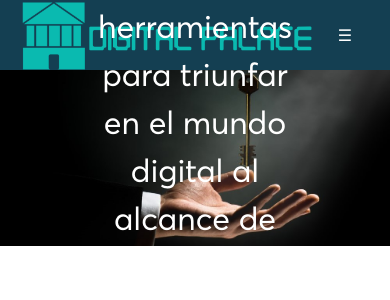
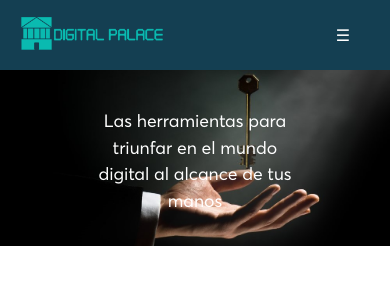
Before and after one commit to Ziliesar/digitalpalace, a PHP site: page / in a window 390 px wide. Shown: the top 300 px of the page. Run offline with PHP 8.4, Linux system fonts and the light colour scheme.

Commit message:
Menú se ajusto a los tamaños de pantalla

```diff
--- a/estilos/estilosp2.css
+++ b/estilos/estilosp2.css
@@ -27,13 +27,60 @@
     top: 40%;
     left: 50%;
 }
+
+
+@media only screen and (min-width: 650px){
     .texto2{
         position: absolute;
         top: 30%;
         left: 50%;
         transform: translate(-50%, -50%);
         color: #fff;
-    font-size: 200%
+        font-size: 200%;
+    }
+
+
+    nav .logo {
+        height: 100%;
+        background: #143f52;
+        margin-left: 3%;
+    }
+}
+
+@media only screen and (max-width: 650px){
+    .texto2{
+        position: absolute;
+        top: 40%;
+        left: 50%;
+        transform: translate(-50%, -50%);
+        color: #fff;
+        font-size: 130%;
+    }
+
+    nav .logo {
+        height: 90%;
+        background: #143f52;
+        margin-left: 3%;
+        margin-top: 1%;
+    }
+}
+
+@media only screen and (max-width: 400px){
+    .texto2{
+        position: absolute;
+        top: 52%;
+        left: 50%;
+        transform: translate(-50%, -50%);
+        color: #fff;
+        font-size: 110%;
+    }
+
+    nav .logo {
+        height: 70%;
+        background: #143f52;
+        margin-left: 2%;
+        margin-top: 4%;
+    }
 }
 
 body {
@@ -79,31 +126,11 @@ header nav {
     border-top: 2px solid #0abab0;
     border-bottom: 2px solid #0abab0;
 }
-@media only screen and (max-width: 767px){
-
-nav .logo {
-    height: 100%;
-    background: #143f52;
-    margin-left: 5%;
-}
-}
-
-@media only screen and (min-width: 767px){
-
-nav .logo {
-    height: 100%;
-    background: #143f52;
-    margin-left: 80px;
-}
-}
-
 
 nav .logo img {
     object-fit: cover;
     height: inherit;
 }
-
-
 
 @media screen and (max-width:750px) {
     .icono {
@@ -153,11 +180,7 @@ nav .logo img {
 
 @media screen and (max-width:400px){
 
-    nav .logo {
-    height: 100%;
-    background: #143f52;
-    margin-left: 80px;
-}
+
     nav .logo{
         margin-left: 20px;
     }
```
Lines whose indentation alone changed are shown as unchanged.
